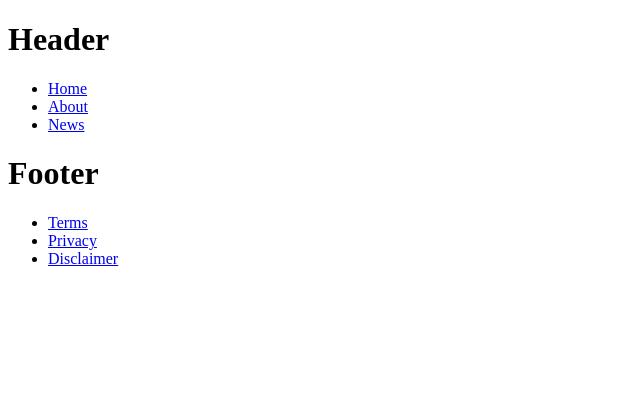
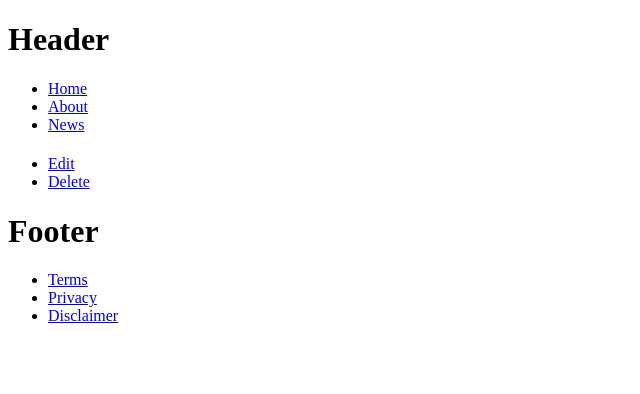
Before and after one commit to lioliolio/blog_practice, a Django app: template blog/blog/templates/posts/detail.html in a window 1280 px wide. Shown: the top 394 px of the page, without its empty margins (0-640 px from the left). Run offline with Django 3.2, Linux system fonts and the light colour scheme; the template is opened without the code that fills it, so the values that code supplies are empty.

Commit message:
init post delete view

```diff
--- a/blog/blog/templates/posts/detail.html
+++ b/blog/blog/templates/posts/detail.html
@@ -3,4 +3,9 @@
 {% block content %}
 <h1>{{ post.title }}</h1>
 <p>{{ post.content }}</p>
+
+<ul>
+    <li><a href="/posts/{{ post.id }}/edit">Edit</a></li>
+    <li><a href="/posts/{{ post.id }}/delete">Delete</a></li>
+</ul>
 {% endblock %}
--- a/blog/blog/urls/__init__.py
+++ b/blog/blog/urls/__init__.py
@@ -18,6 +18,7 @@
     url(r'^posts/create/$', create, name="post-create"),
     url(r'^posts/(?P<post_id>\d+)/edit/$', edit, name="post-edit"),
     url(r'^posts/(?P<post_id>\d+)/update/$', update, name="post-update"),
+    url(r'^posts/(?P<post_id>\d+)/delete/$', delete, name="post-delete"),
 
     url(r'^naver/posts$', naver_posts_list, name="naver-posts-list"),
 
--- a/blog/blog/views/posts/__init__.py
+++ b/blog/blog/views/posts/__init__.py
@@ -4,3 +4,4 @@
 from .create import create
 from .edit import edit
 from .update import update
+from .delete import delete
```
Also changed, not shown: blog/blog/views/posts/delete.py (added, +13 -0 lines).
